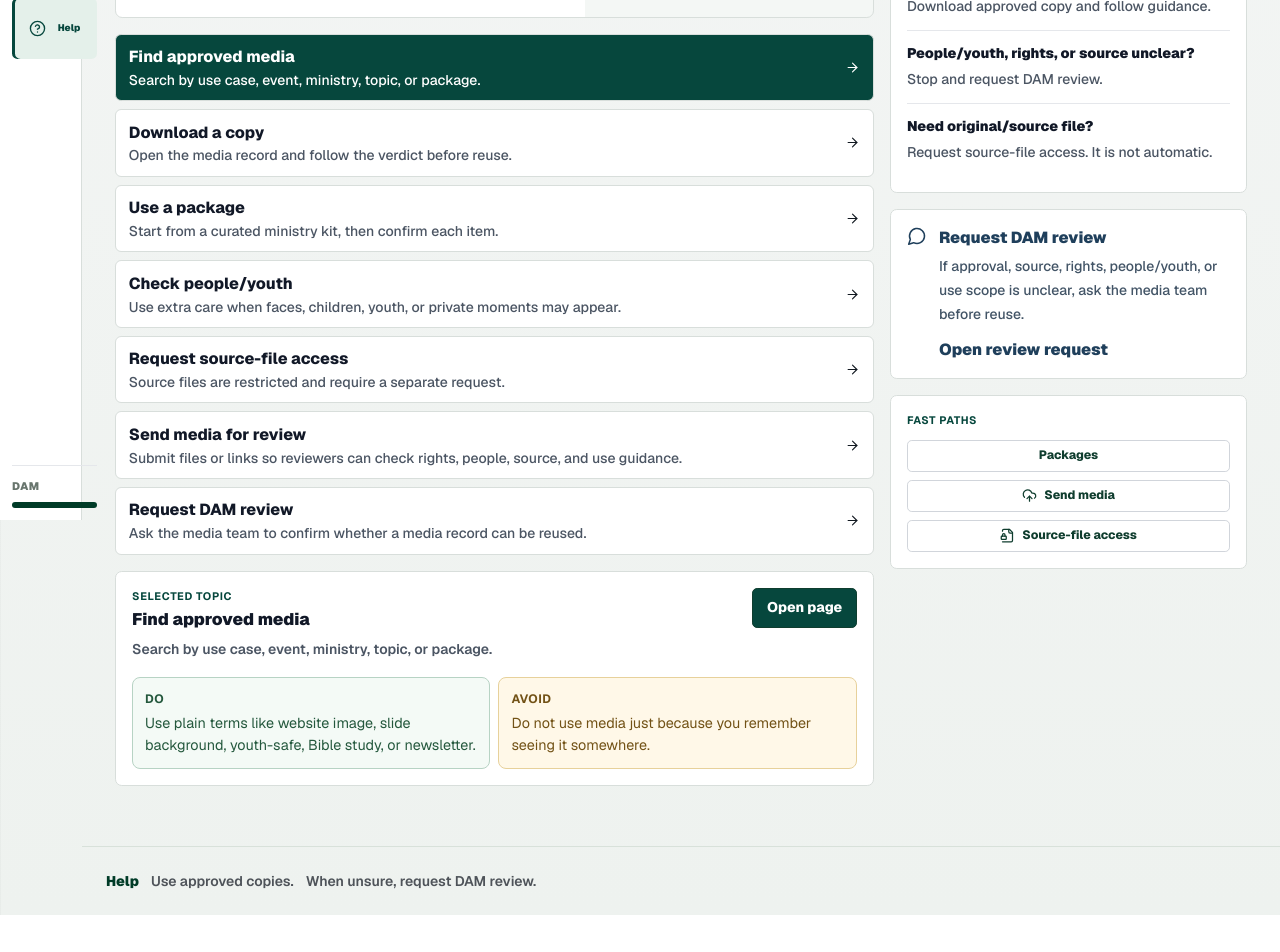
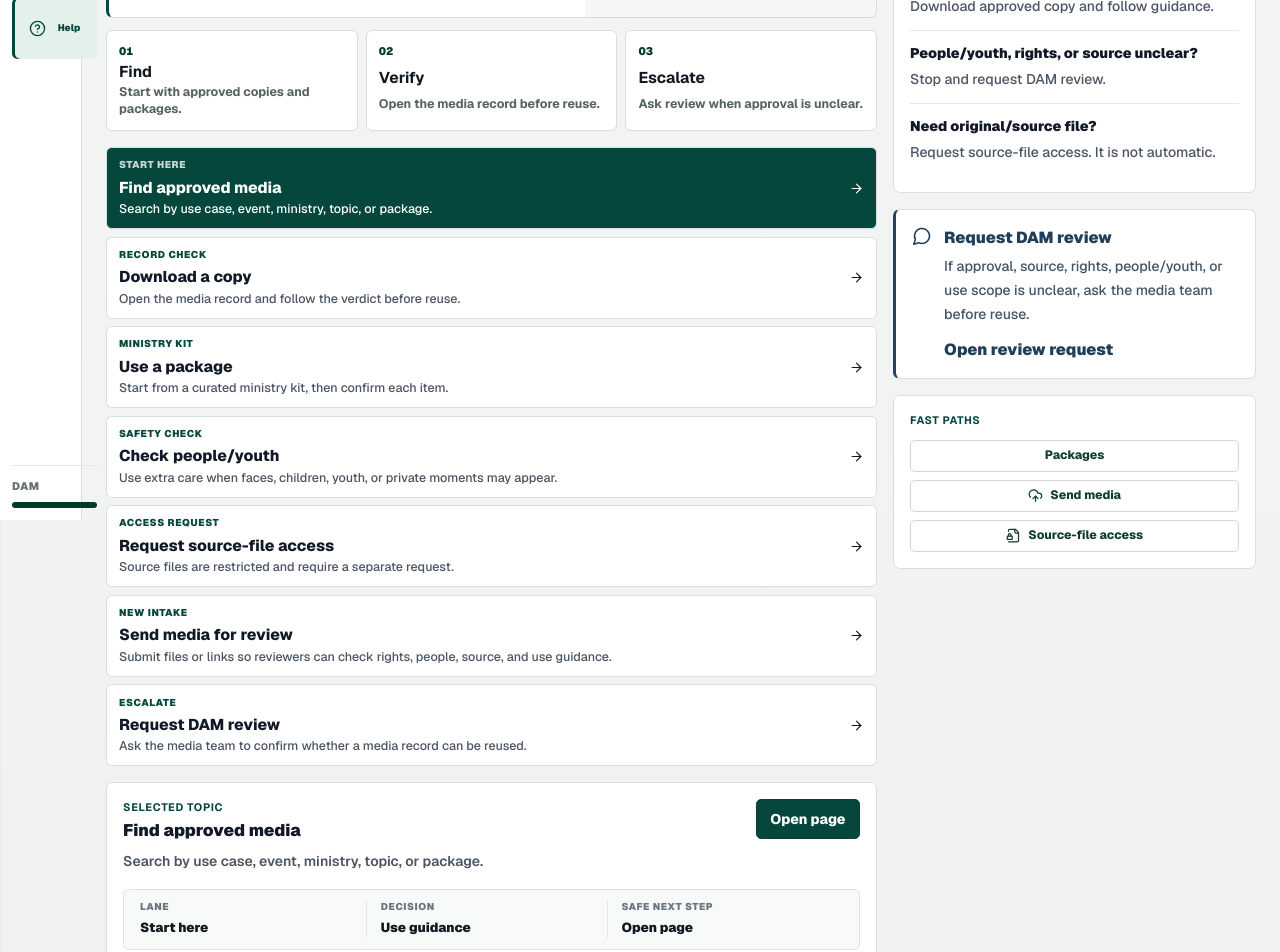
Before and after one commit to Hali0321/tjc-stock-media, a Next.js app in the folder frontend/: page /guide in a window 1280 px wide. Shown: the part 280-1232 px from the top of the page. Before the commit the page ends 1195 px from the top, so only its background shows below. Built offline with nearby package versions, Linux system fonts and the light colour scheme.

Commit message:
feat(ui): redesign help assistant console

```diff
--- a/frontend/app/globals.css
+++ b/frontend/app/globals.css
@@ -3610,3 +3610,152 @@ body,
     gap: .15rem;
   }
 }
+
+/* Help assistant console pass. */
+.dam-help-shell {
+  max-width: 1320px !important;
+}
+
+.help-hero {
+  border-left: 3px solid var(--dam-v3-green) !important;
+}
+
+.help-hero form {
+  border-radius: .32rem !important;
+  border-color: #cbd5d0 !important;
+}
+
+.help-lane-strip {
+  align-items: stretch;
+}
+
+.help-lane-card {
+  border: 1px solid var(--dam-v3-line);
+  border-radius: .38rem;
+  background: #fff;
+  padding: .75rem;
+}
+
+.help-lane-card strong {
+  color: var(--dam-v3-ink);
+  font-size: .98rem;
+  line-height: 1.1;
+}
+
+.help-lane-card small {
+  color: var(--dam-v3-muted);
+  font-size: .78rem;
+  font-weight: 700;
+  line-height: 1.35;
+}
+
+.help-topic-list {
+  gap: .45rem !important;
+}
+
+.help-topic-button {
+  min-height: 3.75rem !important;
+  grid-template-columns: minmax(0,1fr) auto !important;
+  align-items: center !important;
+  border-radius: .36rem !important;
+  padding: .65rem .75rem !important;
+}
+
+.help-topic-button em {
+  display: block;
+  margin-bottom: .15rem;
+  color: var(--dam-v3-green);
+  font-size: .62rem;
+  font-style: normal;
+  font-weight: 850;
+  letter-spacing: .06em;
+  text-transform: uppercase;
+}
+
+.help-topic-button.is-active em {
+  color: rgba(255,255,255,.78) !important;
+}
+
+.help-topic-button strong {
+  font-size: .98rem !important;
+}
+
+.help-topic-button small {
+  font-size: .78rem !important;
+}
+
+.help-selected-record {
+  border: 1px solid #dce4df;
+  border-radius: .36rem;
+  background: #f8faf9;
+  padding: .65rem;
+}
+
+.help-selected-record div {
+  min-width: 0;
+  border-right: 1px solid #e4e9e6;
+  padding-inline: .35rem;
+}
+
+.help-selected-record div:last-child {
+  border-right: 0;
+}
+
+.help-selected-record dt {
+  color: #6b7580;
+  font-size: .62rem;
+  font-weight: 850;
+  letter-spacing: .06em;
+  text-transform: uppercase;
+}
+
+.help-selected-record dd {
+  margin-top: .2rem;
+  color: var(--dam-v3-ink);
+  font-size: .82rem;
+  font-weight: 820;
+}
+
+.help-guidance {
+  border-radius: .36rem !important;
+}
+
+.help-review-panel {
+  border-left: 3px solid #27435b !important;
+}
+
+.help-side-panel {
+  border-radius: .42rem !important;
+}
+
+@media (max-width: 767px) {
+  .help-lane-strip {
+    grid-template-columns: minmax(0,1fr);
+  }
+
+  .help-lane-card {
+    min-height: 3.25rem;
+  }
+
+  .help-topic-button {
+    min-height: 3.35rem !important;
+  }
+
+  .help-topic-button small {
+    display: none !important;
+  }
+
+  .help-selected-record {
+    grid-template-columns: minmax(0,1fr) !important;
+  }
+
+  .help-selected-record div {
+    border-right: 0;
+    border-top: 1px solid #e4e9e6;
+    padding-block: .45rem;
+  }
+
+  .help-selected-record div:first-child {
+    border-top: 0;
+  }
+}
--- a/frontend/components/GuidePage.tsx
+++ b/frontend/components/GuidePage.tsx
@@ -9,6 +9,7 @@ type HelpTopic = {
   title: string;
   summary: string;
   route: string;
+  lane: string;
   doText: string;
   avoidText: string;
 };
@@ -19,6 +20,7 @@ const helpTopics: HelpTopic[] = [
     title: "Find approved media",
     summary: "Search by use case, event, ministry, topic, or package.",
     route: "/",
+    lane: "Start here",
     doText: "Use plain terms like website image, slide background, youth-safe, Bible study, or newsletter.",
     avoidText: "Do not use media just because you remember seeing it somewhere."
   },
@@ -27,6 +29,7 @@ const helpTopics: HelpTopic[] = [
     title: "Download a copy",
     summary: "Open the media record and follow the verdict before reuse.",
     route: "/",
+    lane: "Record check",
     doText: "Download only when the record says Ready to use and the guidance matches your channel.",
     avoidText: "Do not treat review-required or source-file restricted media as approved."
   },
@@ -35,6 +38,7 @@ const helpTopics: HelpTopic[] = [
     title: "Use a package",
     summary: "Start from a curated ministry kit, then confirm each item.",
     route: "/collections",
+    lane: "Ministry kit",
     doText: "Open each media record before reuse. Item-level approval still matters.",
     avoidText: "Do not assume the whole package is approved for every use."
   },
@@ -43,6 +47,7 @@ const helpTopics: HelpTopic[] = [
     title: "Check people/youth",
     summary: "Use extra care when faces, children, youth, or private moments may appear.",
     route: "/?view=children-youth-review",
+    lane: "Safety check",
     doText: "Request review before public sharing when people/youth visibility is unclear.",
     avoidText: "Do not crop tightly, repost, or publish youth media before approval."
   },
@@ -51,6 +56,7 @@ const helpTopics: HelpTopic[] = [
     title: "Request source-file access",
     summary: "Source files are restricted and require a separate request.",
     route: "/guide#request-review",
+    lane: "Access request",
     doText: "Include the media record, ministry use, deadline, and why the approved copy is not enough.",
     avoidText: "Do not ask for source files as a normal download path."
   },
@@ -59,6 +65,7 @@ const helpTopics: HelpTopic[] = [
     title: "Send media for review",
     summary: "Submit files or links so reviewers can check rights, people, source, and use guidance.",
     route: "/upload",
+    lane: "New intake",
     doText: "Provide context, people/youth answers, source, tags, and reviewer notes.",
     avoidText: "Do not send media expecting it to publish immediately."
   },
@@ -67,6 +74,7 @@ const helpTopics: HelpTopic[] = [
     title: "Request DAM review",
     summary: "Ask the media team to confirm whether a media record can be reused.",
     route: "/guide#request-review",
+    lane: "Escalate",
     doText: "Include the media record, intended ministry use, channel, deadline, and the exact uncertainty.",
     avoidText: "Do not publish or download a blocked record while waiting."
   }
@@ -77,6 +85,12 @@ const decisionTree = [
   ["Verdict says Ready to use?", "Download approved copy and follow guidance."],
   ["People/youth, rights, or source unclear?", "Stop and request DAM review."],
   ["Need original/source file?", "Request source-file access. It is not automatic."]
+];
+
+const assistantLanes = [
+  ["Find", "Start with approved copies and packages."],
+  ["Verify", "Open the media record before reuse."],
+  ["Escalate", "Ask review when approval is unclear."]
 ];
 
 export function GuidePage() {
@@ -120,6 +134,16 @@ export function GuidePage() {
           </form>
         </div>
 
+        <section className="help-lane-strip mt-3 grid gap-2 md:grid-cols-3" aria-label="Help decision lanes">
+          {assistantLanes.map(([label, detail], index) => (
+            <div className="help-lane-card grid gap-1" key={label}>
+              <span className="text-[11px] font-black tabular-nums text-tjc-evergreen">0{index + 1}</span>
+              <strong>{label}</strong>
+              <small>{detail}</small>
+            </div>
+          ))}
+        </section>
+
         <section className="help-mobile-decision mt-3 grid gap-2 md:hidden" aria-label="Mobile quick help">
           <div className="rounded-[10px] border border-[#d7e1db] bg-white p-3">
             <p className="dam-kicker">Quick decision</p>
@@ -150,6 +174,7 @@ export function GuidePage() {
               aria-pressed={selected.id === topic.id}
             >
               <span>
+                <em>{topic.lane}</em>
                 <strong>{topic.title}</strong>
                 <small>{topic.summary}</small>
               </span>
@@ -175,6 +200,21 @@ export function GuidePage() {
               Open page
             </Link>
           </div>
+
+          <dl className="help-selected-record mt-4 grid gap-2 sm:grid-cols-3">
+            <div>
+              <dt>Lane</dt>
+              <dd>{selected.lane}</dd>
+            </div>
+            <div>
+              <dt>Decision</dt>
+              <dd>{selected.id === "download" ? "Open record first" : selected.id === "send" ? "Review only" : "Use guidance"}</dd>
+            </div>
+            <div>
+              <dt>Safe next step</dt>
+              <dd>{selected.id === "review" || selected.id === "source" ? "Request review" : "Open page"}</dd>
+            </div>
+          </dl>
 
           <div className="help-guidance-grid mt-4 grid gap-2 md:grid-cols-2">
             <div className="help-guidance help-guidance-do">
```
